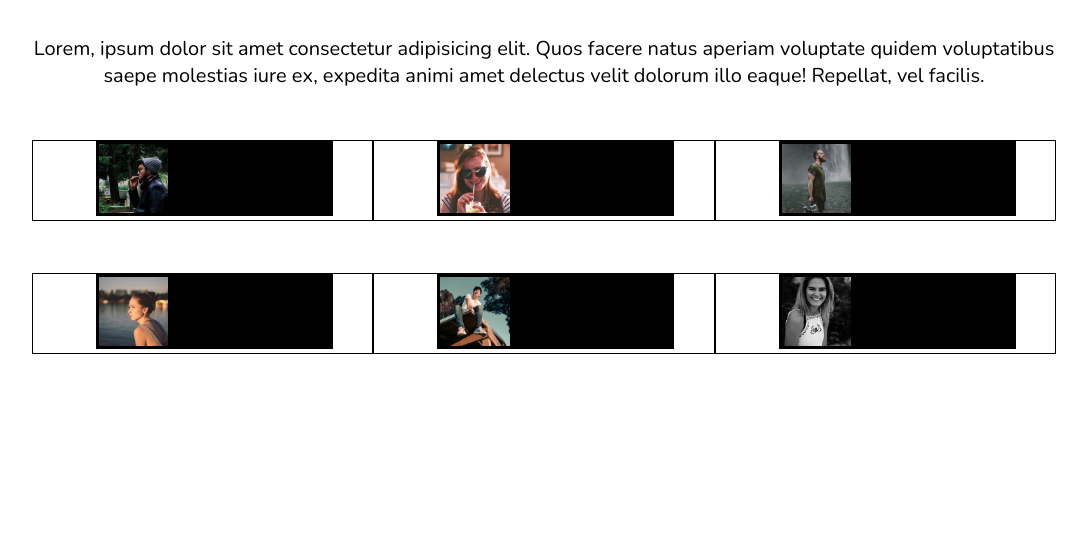
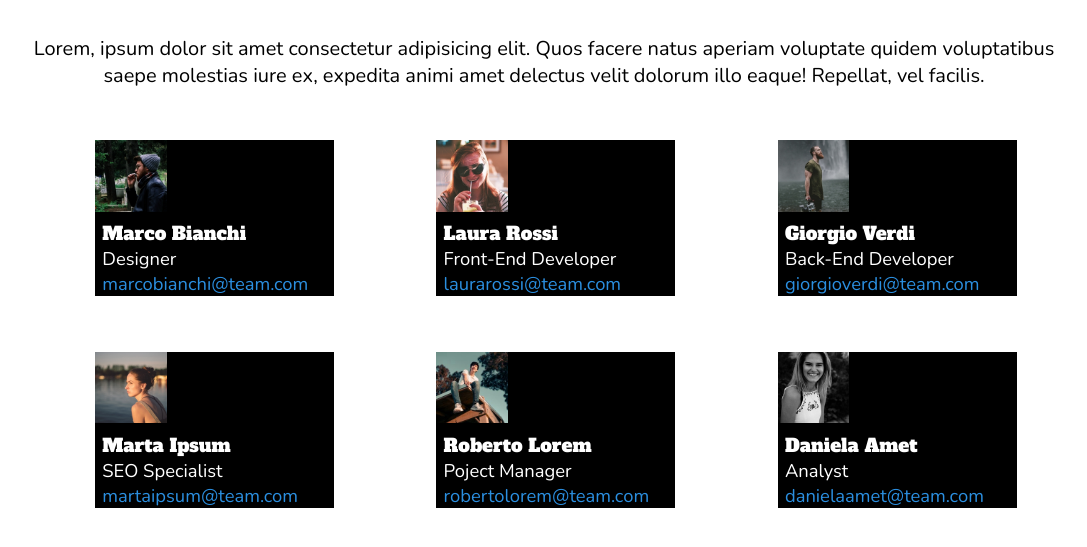
Before and after one commit to 0Daviduo0/html-css-float-cards, a plain HTML site: page index.html in a window 1280 px wide. Shown: the part 91-638 px from the top of the page, without its empty margins (96-1183 px from the left). Drawn offline with nearby package versions, Linux system fonts and the light colour scheme.

Commit message:
Quasi Completo (╯°□°）╯︵ ┻━┻

```diff
--- a/css/style.css
+++ b/css/style.css
@@ -32,7 +32,7 @@
 
 .row {
     /* DEBUG */
-    background-color: aqua;
+    /* background-color: aqua; */
     min-width: 100px;
     margin: 0 10%;
 }
@@ -51,7 +51,7 @@
     width: calc(100% / 3);
     background-color: #fff;
     min-height: 50px;
-    border: solid 1px #000;
+    /* border: solid 1px #000; */
     padding: 0 5%;
 }
 
@@ -61,7 +61,7 @@
     /* DEBUG */
     margin: 0 5%;
     background-color: #000;
-    border: solid #000;
+    /* border: solid #000; */
     width: 100%;
     display: inline-block;
 }
@@ -73,6 +73,21 @@
     float: left;
 }
 
-.descr {
+.nome {
     float: left;
+    color: #fff;
+    padding-left: 3%;
+    padding-top: 4%;
+    font-family: 'Alfa Slab One', cursive;
+    font-size: 115%;
 }
+
+.profess {
+    color: #fff;
+    font-family: 'Nunito', sans-serif;
+}
+
+.email {
+    color: rgb(43, 143, 224);
+    font-family: 'Nunito', sans-serif;
+}
--- a/index.html
+++ b/index.html
@@ -31,21 +31,33 @@
         <div class="person">
             <div class="foto-descr">
                 <img src="img/male1.png" alt="" class="foto">
-                <span class="descr">porcodio</span>
+                <span class="nome">Marco Bianchi<br>
+                    <span class="profess">Designer<br>
+                        <span class="email">marcobianchi@team.com</span>
+                    </span>
+                </span>
             </div>
         </div>
 
         <div class="person">
             <div class="foto-descr">
                 <img src="img/female1.png" alt="" class="foto">
-                <span class="descr"></span>
+                <span class="nome">Laura Rossi<br>
+                    <span class="profess">Front-End Developer<br>
+                        <span class="email">laurarossi@team.com</span>
+                    </span>
+                </span>
             </div>
         </div>
 
         <div class="person">
             <div class="foto-descr">
                 <img src="img/male2.png" alt="" class="foto">
-                <span class="descr"></span>
+                <span class="nome">Giorgio Verdi<br>
+                    <span class="profess">Back-End Developer<br>
+                        <span class="email">giorgioverdi@team.com</span>
+                    </span>
+                </span>
             </div>
         </div>
 
@@ -56,21 +68,33 @@
         <div class="person">
             <div class="foto-descr">
                 <img src="img/female2.png" alt="" class="foto">
-                <span class="descr"></span>
+                <span class="nome">Marta Ipsum<br>
+                    <span class="profess">SEO Specialist<br>
+                        <span class="email">martaipsum@team.com</span>
+                    </span>
+                </span>
             </div>
         </div>
 
         <div class="person">
             <div class="foto-descr">
                 <img src="img/male3.png" alt="" class="foto">
-                <span class="descr"></span>
+                <span class="nome">Roberto Lorem<br>
+                    <span class="profess">Poject Manager<br>
+                        <span class="email">robertolorem@team.com</span>
+                    </span>
+                </span>
             </div>
         </div>
 
         <div class="person">
             <div class="foto-descr">
                 <img src="img/female3.png" alt="" class="foto">
-                <span class="descr"></span>
+                <span class="nome">Daniela Amet<br>
+                    <span class="profess">Analyst<br>
+                        <span class="email">danielaamet@team.com</span>
+                    </span>
+                </span>
             </div>
         </div>
 
```
